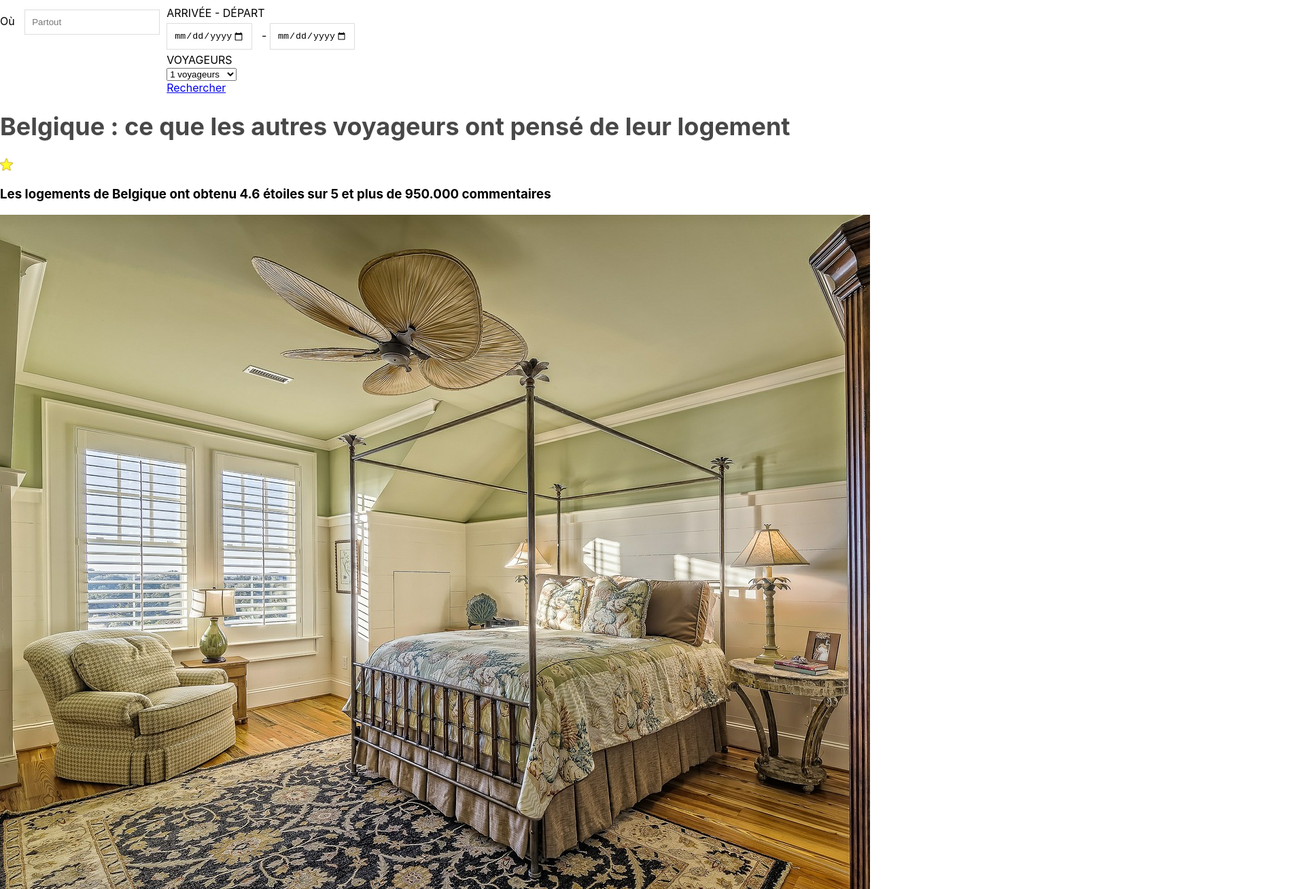
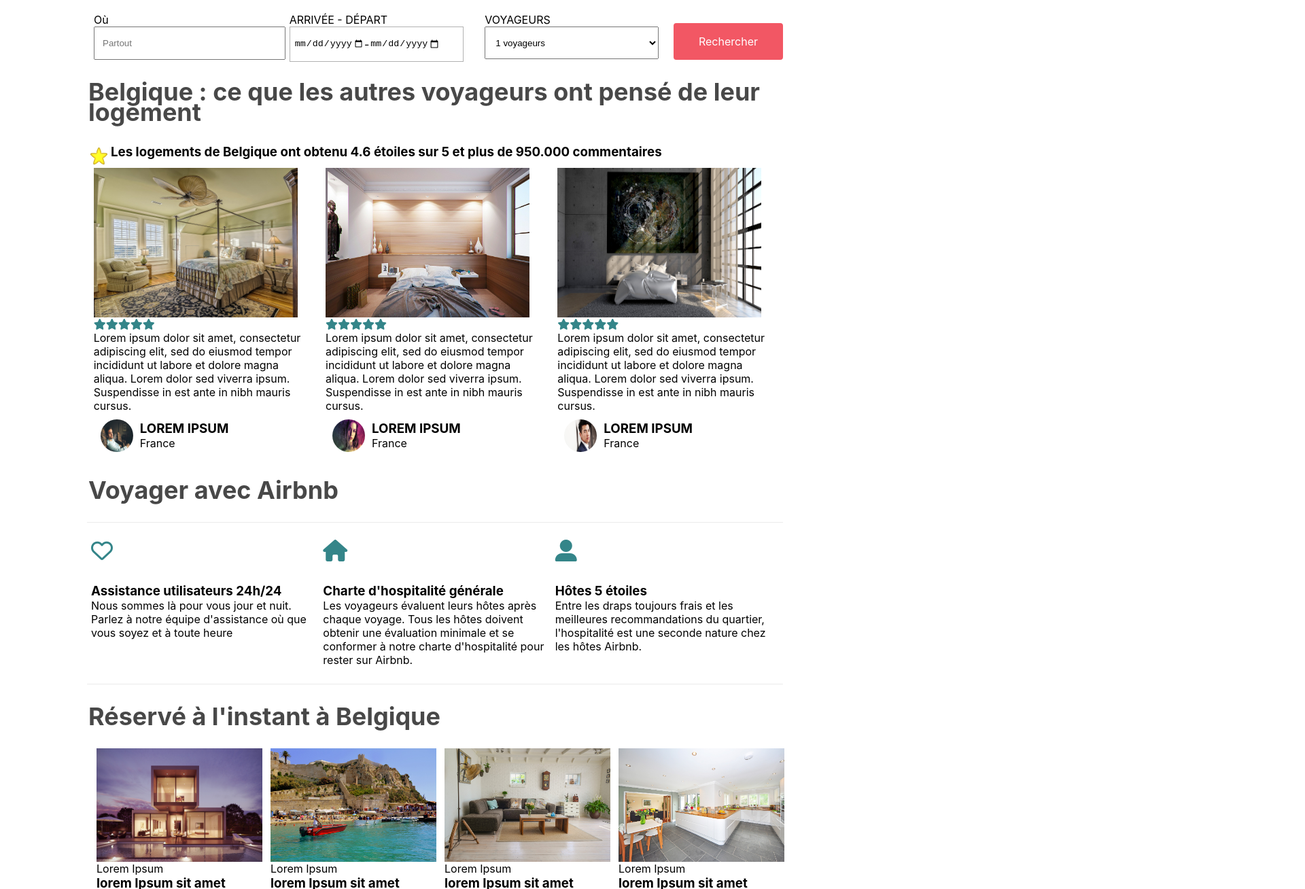
Before and after one commit to MikeHanon/HTML-CSS-media-queries, a plain HTML site: page index.html in a window 1280 px wide. Shown: the part 455-1763 px from the top of the page at 68% size, 1920 px wide, since content can reach past the window. Drawn offline with Linux system fonts and the light colour scheme.

Commit message:
modif css

```diff
--- a/elements/styles.css
+++ b/elements/styles.css
@@ -30,7 +30,7 @@ body, p{
       text-decoration: none;
       padding:5px;
   }
-  .slogan{
+  .slogan, .booking, .review, .value, .home, .dates, footer{
     width:80%;
     margin:auto;
   }
@@ -56,10 +56,11 @@ body, p{
     margin: auto;
   }
   .link{
-    width:50%;
+    width:80%;
     margin: auto;
     padding-top: 2em;
     padding-bottom: 5em;
+
   }
   .link > p{
     font-size: 18px !important;
@@ -96,29 +97,160 @@ body, p{
     letter-spacing: normal !important;
 
   }
+
+  .where, .date, .travelers{
+    height: 48px;
+    width: 25%;
+    padding: 10px;
+    display: flex;
+    flex-direction: column;
+  }
+
   .frm{
-    display: flex;
-    flex-direction: row wrap;
-    align-content: center;
+    display:flex;
+    flex-direction: row;
+    justify-content: space-between;
   }
-  .frm label{
-      margin: 5px 10px 5px 0;
+  .where input, .travelers select{
+    height: 48px;
+    width: 100%;
+    padding: 15px 11px;
+
   }
-  .frm input{
-    vertical-align: middle;
-  margin: 5px 10px 5px 0;
-  padding: 10px;
-  background-color: #fff;
-  border: 1px solid #ddd;
-  }
+
   .title{
-    margin: 0px !important;
+    margin: auto;
+    width: 100%;
     word-wrap: break-word !important;
     font-family: Circular,-apple-system,BlinkMacSystemFont,Roboto,Helvetica Neue,sans-serif !important;
     font-size: 24px !important;
     font-weight: 800 !important;
     line-height: 1.25em !important;
     color: #484848 !important;
-    padding-top: 2px !important;
-    padding-bottom: 2px !important;
+    padding: 2px;
   }
+  .start-end{
+    display: flex;
+    border: 1px solid rgb(0,0,0,0.3);
+    height: 48px;
+    padding: 15px 5px;
+
+  }
+  .start-end input{
+    border: none;
+  }
+  .btn3{
+    border: 2px solid #F25764;
+    border-radius: 4px;
+    background-color: #F25764;
+    color: white;
+    text-decoration: none;
+    padding:15px 35px;
+
+  }
+  .find{
+    display: flex;
+    align-content: center;
+    justify-content: center;
+    padding-top: 25px;
+  }
+  .subtitle{
+    display: flex;
+    flex-direction: row;
+
+  }
+  .subtitle img{
+    width: 25px;
+    height: 25px;
+    padding: 5px;
+  }
+  .card-holder{
+    display: flex;
+    flex-direction: row;
+    padding: 0px 8px;
+    width: 100%
+  }
+  .card{
+    display: flex;
+    flex-direction: column;
+    width: 33%;
+    margin: auto;
+  }
+
+  .card-img{
+    width: 300px;
+    height: 220px;
+    overflow: hidden;
+  }
+  .card-img img{
+    width: 100%;
+    height: 100%
+  }
+  .icon{
+    font-size: 1em;
+    color:#348589;
+  }
+  .comment{
+    width: 95%;
+    padding-right: 1em;
+  }
+  .people{
+    display: flex;
+    flex-direction: row;
+    align-items: center;
+
+  }
+  .info{
+    display: block;
+  }
+  .profile-photo{
+    width:48px;
+    height:48px;
+    padding: 10px;
+  }
+  .profile-photo img{
+    width: 100%;
+    height: 100%;
+    border-radius:50%;
+  }
+  h3{
+    margin: 0;
+  }
+  h4{
+    font-size: 1em;
+    font-weight: normal;
+    margin: 0;
+  }
+  .value{
+    display:flex;
+    flex-direction: column;
+    align-items: initial;
+
+  }
+  .text{
+    display: flex;
+    flex-direction: row;
+    justify-content: space-between;
+    border-top: 1px solid #EBEBEB;
+    border-bottom: 1px solid #EBEBEB;
+    padding: 25px 0px
+  }
+  .value1{
+    width: 33%;
+    padding: 0px 6px !important;
+  }
+  .value1 > i{
+    color:#348589;
+    font-size: 2em;
+    padding-bottom: 1em;
+  }
+  .card2{
+    width: 25% !important;
+    padding: 0 6px;
+    display: flex;
+    flex-direction: column;
+  }
+  .card2 > .card-img{
+    width:100%;
+    height: 100%;
+  }
--- a/index.html
+++ b/index.html
@@ -44,6 +44,7 @@
                         <input type="date" name="start" value="" min="2019-01-01" max="2022-12-31"> - <input type="date"
                             name="end" value="" min="2019-01-01" max="2022-12-31">
                     </div>
+                </div>
                 <div class="travelers">
                     <label for="travelers">VOYAGEURS</label>
                     <div class="select">
@@ -66,7 +67,9 @@
                         </select>
                     </div>
                 </div>
+                <div class="find">
                     <a href="#" type="button" subtype="submit" class="btn3">Rechercher</a>
+                </div>
                 </div>
             </form>
 
@@ -75,9 +78,11 @@
             <div class="title">
                 <h2>Belgique : ce que les autres voyageurs ont pensé de leur logement</h2>
             </div>
-            <div class="card-holder">
+            <div class="subtitle">
                 <img src="images/star-154489_640.png" alt="" width="1.5%">
                 <h3>Les logements de Belgique ont obtenu 4.6 étoiles sur 5 et plus de 950.000 commentaires</h3>
+            </div>
+            <div class="card-holder">
                 <div class="card">
                     <div class="card-img"><img src="images/bedroom-389254_1280.jpg" alt="chambre bruxelles"></div>
                     <div class="icon"><i class="fas fa-star"></i><i class="fas fa-star"></i><i
@@ -87,9 +92,12 @@
                             labore et dolore magna aliqua. Lorem dolor sed viverra ipsum. Suspendisse in est ante in
                             nibh mauris cursus.</p>
                     </div>
-                    <div class="people"><img src="images/man-1485335_640.jpg" alt="">
+                    <div class="people">
+                        <div class="profile-photo"><img src="images/man-1485335_640.jpg" alt=""></div>
+                        <div class="info">
                             <h3>LOREM IPSUM</h3>
                             <h4>France</h4>
+                        </div>
                     </div>
                 </div>
                 <div class="card">
@@ -101,9 +109,12 @@
                             labore et dolore magna aliqua. Lorem dolor sed viverra ipsum. Suspendisse in est ante in
                             nibh mauris cursus.</p>
                     </div>
-                    <div class="people"><img src="images/model-2911363_640.jpg" alt="">
+                    <div class="people">
+                        <div class="profile-photo"><img src="images/woman-3219507_640.jpg" alt=""></div>
+                        <div class="info">
                             <h3>LOREM IPSUM</h3>
                             <h4>France</h4>
+                        </div>
                     </div>
                 </div>
                 <div class="card">
@@ -115,9 +126,12 @@
                             labore et dolore magna aliqua. Lorem dolor sed viverra ipsum. Suspendisse in est ante in
                             nibh mauris cursus.</p>
                     </div>
-                    <div class="people"><img src="images/woman-3219507_640.jpg" alt="">
+                    <div class="people">
+                        <div class="profile-photo"><img src="images/model-2911363_640.jpg" alt=""></div>
+                        <div class="info">
                             <h3>LOREM IPSUM</h3>
                             <h4>France</h4>
+                        </div>
                     </div>
                 </div>
             </div>
@@ -126,23 +140,26 @@
             <div class="title">
                 <h2>Voyager avec Airbnb</h2>
             </div>
+            <div class="text">
                 <div class="value1">
                     <i class="far fa-heart"></i>
                     <h3>Assistance utilisateurs 24h/24</h3>
                     <p>Nous sommes là pour vous jour et nuit. Parlez à notre équipe d'assistance où que vous soyez et à
                         toute heure</p>
                 </div>
-            <div class="value2">
+                <div class="value1">
                     <i class="fas fa-home"></i>
                     <h3>Charte d'hospitalité générale</h3>
-                <p>Les voyageurs évaluent leurs hôtes après chaque voyage. Tous les hôtes doivent obtenir une évaluation
+                    <p>Les voyageurs évaluent leurs hôtes après chaque voyage. Tous les hôtes doivent obtenir une
+                        évaluation
                         minimale et se conformer à notre charte d'hospitalité pour rester sur Airbnb.</p>
                 </div>
                 <div class="value1">
                     <i class="fas fa-user-alt"></i>
-                <h3>Hôtes 5 étoiles/h3>
+                    <h3>Hôtes 5 étoiles</h3>
                     <p>Entre les draps toujours frais et les meilleures recommandations du quartier, l'hospitalité est
                         une seconde nature chez les hôtes Airbnb.</p>
+                </div>
             </div>
         </section>
         <section class="home">
@@ -208,7 +225,7 @@
             <a href="#date" type="button" subtype="submit" class="btn4">Ajouter des dates</a>
         </section>
         <footer>
-            <div class="link">
+            <div class="link2">
                 <div class="airbnb">
                     <h3>Airbnb</h3>
                     <ul>
```
Lines whose indentation alone changed are shown as unchanged.
